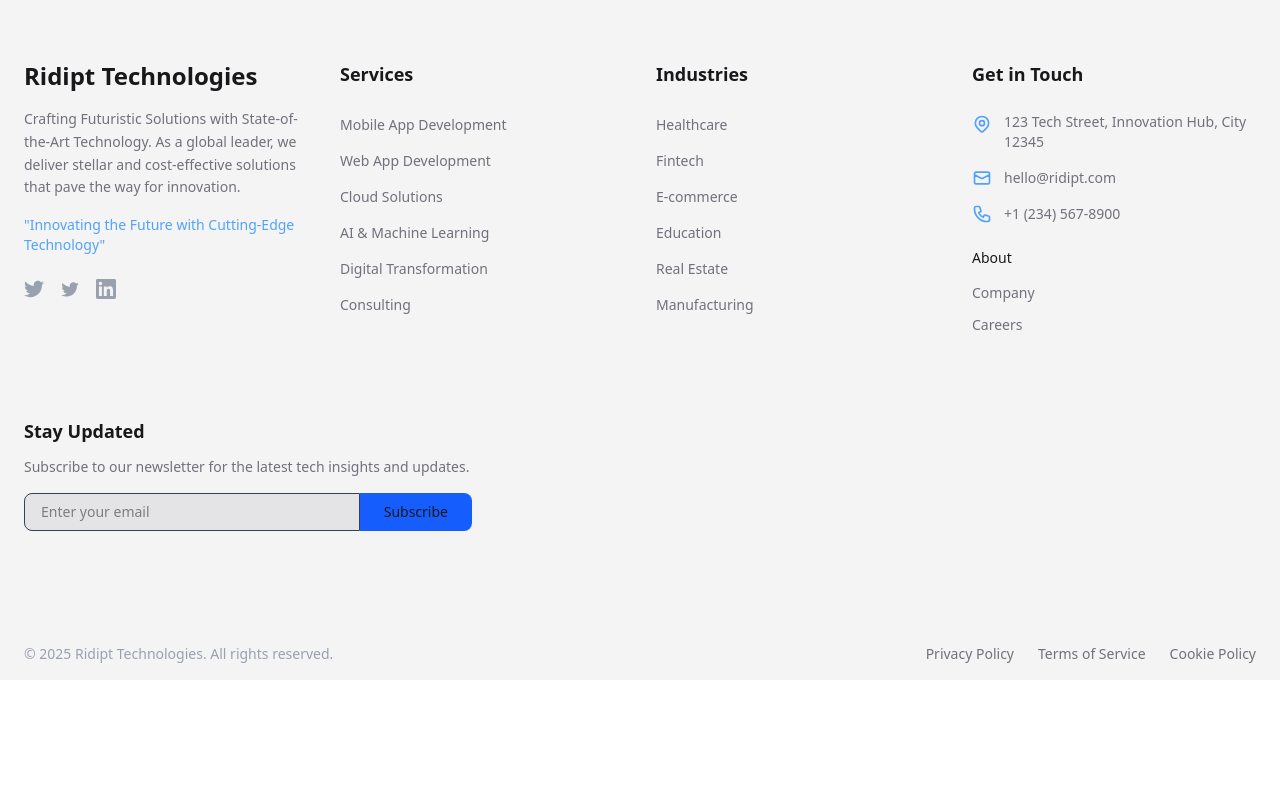
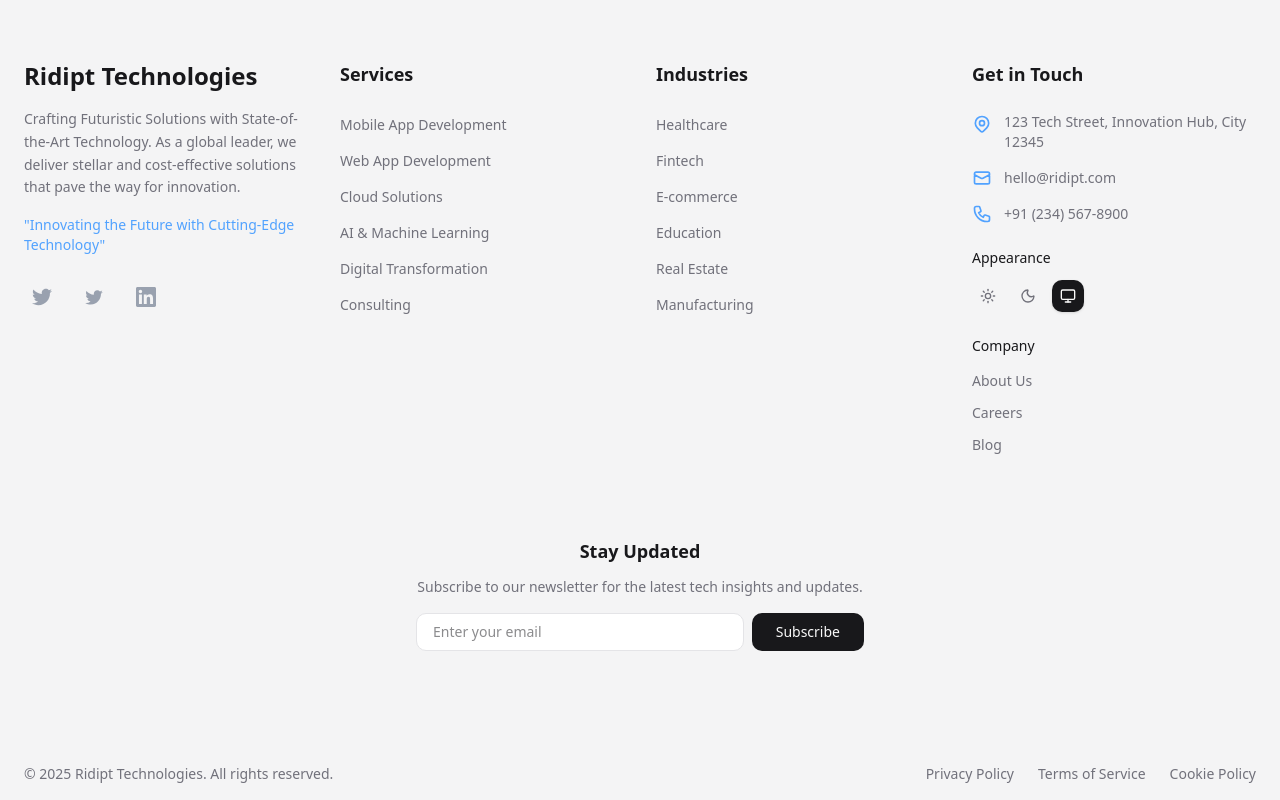
Before and after one commit to ridipt-website-nextjs/ridipt-website-nextjs-v1, a Next.js app: page / in a window 1280 px wide. Shown: the part 7625-8425 px from the top of the page. Before the commit the page ends 8305 px from the top, so only its background shows below. Built offline with nearby package versions, Linux system fonts and the light colour scheme.

Commit message:
improve footer section and add apparance feature in footer

```diff
--- a/src/components/footer.tsx
+++ b/src/components/footer.tsx
@@ -1,6 +1,25 @@
-import React from 'react'
+'use client'
+import React, { useState, useEffect } from 'react'
+import { Moon, Sun, Monitor } from "lucide-react"
+import { useTheme } from "next-themes"
 
-const footer = () => {
+const Footer = () => {
+  const { theme, setTheme } = useTheme()
+  const [mounted, setMounted] = useState(false)
+
+  useEffect(() => {
+    setMounted(true)
+  }, [])
+
+  const handleNewsletterSubmit = (e: React.FormEvent) => {
+    e.preventDefault()
+    // Handle newsletter submission
+  }
+
+  if (!mounted) {
+    return null // or a loading skeleton
+  }
+
   return (
     <footer className='w-full border-t bg-secondary border-muted text-primary'>
       {/* Main Footer Content */}
@@ -25,17 +44,17 @@ const footer = () => {
 
             {/* Social Media Icons */}
             <div className='flex space-x-4'>
-              <a href='#' className='text-gray-400 hover:text-primary transition-colors duration-300'>
+              <a href='#' className='text-gray-400 hover:text-primary transition-colors duration-300 p-2 rounded-lg hover:bg-muted/50'>
                 <svg className='w-5 h-5' fill='currentColor' viewBox='0 0 24 24'>
                   <path d='M24 4.557c-.883.392-1.832.656-2.828.775 1.017-.609 1.798-1.574 2.165-2.724-.951.564-2.005.974-3.127 1.195-.897-.957-2.178-1.555-3.594-1.555-3.179 0-5.515 2.966-4.797 6.045-4.091-.205-7.719-2.165-10.148-5.144-1.29 2.213-.669 5.108 1.523 6.574-.806-.026-1.566-.247-2.229-.616-.054 2.281 1.581 4.415 3.949 4.89-.693.188-1.452.232-2.224.084.626 1.956 2.444 3.379 4.6 3.419-2.07 1.623-4.678 2.348-7.29 2.04 2.179 1.397 4.768 2.212 7.548 2.212 9.142 0 14.307-7.721 13.995-14.646.962-.695 1.797-1.562 2.457-2.549z'/>
                 </svg>
               </a>
-              <a href='#' className='text-gray-400 hover:text-primary transition-colors duration-300'>
+              <a href='#' className='text-gray-400 hover:text-primary transition-colors duration-300 p-2 rounded-lg hover:bg-muted/50'>
                 <svg className='w-5 h-5' fill='currentColor' viewBox='0 0 24 24'>
                   <path d='M22.46 6c-.77.35-1.6.58-2.46.69.88-.53 1.56-1.37 1.88-2.38-.83.5-1.75.85-2.72 1.05C18.37 4.5 17.26 4 16 4c-2.35 0-4.27 1.92-4.27 4.29 0 .34.04.67.11.98C8.28 9.09 5.11 7.38 3 4.79c-.37.63-.58 1.37-.58 2.15 0 1.49.75 2.81 1.91 3.56-.71 0-1.37-.2-1.95-.5v.03c0 2.08 1.48 3.82 3.44 4.21a4.22 4.22 0 0 1-1.93.07 4.28 4.28 0 0 0 4 2.98 8.521 8.521 0 0 1-5.33 1.84c-.34 0-.68-.02-1.02-.06C3.44 20.29 5.7 21 8.12 21 16 21 20.33 14.46 20.33 8.79c0-.19 0-.37-.01-.56.84-.6 1.56-1.36 2.14-2.23z'/>
                 </svg>
               </a>
-              <a href='#' className='text-gray-400 hover:text-primary transition-colors duration-300'>
+              <a href='#' className='text-gray-400 hover:text-primary transition-colors duration-300 p-2 rounded-lg hover:bg-muted/50'>
                 <svg className='w-5 h-5' fill='currentColor' viewBox='0 0 24 24'>
                   <path d='M20.447 20.452h-3.554v-5.569c0-1.328-.027-3.037-1.852-3.037-1.853 0-2.136 1.445-2.136 2.939v5.667H9.351V9h3.414v1.561h.046c.477-.9 1.637-1.85 3.37-1.85 3.601 0 4.267 2.37 4.267 5.455v6.286zM5.337 7.433c-1.144 0-2.063-.926-2.063-2.065 0-1.138.92-2.063 2.063-2.063 1.14 0 2.064.925 2.064 2.063 0 1.139-.925 2.065-2.064 2.065zm1.782 13.019H3.555V9h3.564v11.452zM22.225 0H1.771C.792 0 0 .774 0 1.729v20.542C0 23.227.792 24 1.771 24h20.451C23.2 24 24 23.227 24 22.271V1.729C24 .774 23.2 0 22.222 0h.003z'/>
                 </svg>
@@ -69,7 +88,7 @@ const footer = () => {
             </ul>
           </div>
 
-          {/* Contact & About */}
+          {/* Contact & Appearance */}
           <div>
             <h3 className='text-lg font-semibold text-primary mb-6'>Get in Touch</h3>
             <div className='space-y-4 mb-6'>
@@ -90,16 +109,57 @@ const footer = () => {
                 <svg className='w-5 h-5 text-blue-400 flex-shrink-0' fill='none' stroke='currentColor' viewBox='0 0 24 24'>
                   <path strokeLinecap='round' strokeLinejoin='round' strokeWidth={2} d='M3 5a2 2 0 012-2h3.28a1 1 0 01.948.684l1.498 4.493a1 1 0 01-.502 1.21l-2.257 1.13a11.042 11.042 0 005.516 5.516l1.13-2.257a1 1 0 011.21-.502l4.493 1.498a1 1 0 01.684.949V19a2 2 0 01-2 2h-1C9.716 21 3 14.284 3 6V5z' />
                 </svg>
-                <a href='tel:+1234567890' className='text-muted-foreground hover:text-primary transition-colors duration-300 text-sm'>+1 (234) 567-8900</a>
+                <a href='tel:+1234567890' className='text-muted-foreground hover:text-primary transition-colors duration-300 text-sm'>+91 (234) 567-8900</a>
+              </div>
+            </div>
+
+            {/* Appearance Section */}
+            <div className='mb-6'>
+              <h4 className='text-sm font-medium text-primary mb-3'>Appearance</h4>
+              <div className='flex items-center space-x-2'>
+                <button
+                  onClick={() => setTheme('light')}
+                  className={`p-2 rounded-lg transition-all duration-200 ${
+                    theme === 'light'
+                      ? 'bg-primary text-primary-foreground shadow-sm'
+                      : 'text-muted-foreground hover:text-primary hover:bg-muted/50'
+                  }`}
+                  title="Light mode"
+                >
+                  <Sun className="h-4 w-4" />
+                </button>
+                <button
+                  onClick={() => setTheme('dark')}
+                  className={`p-2 rounded-lg transition-all duration-200 ${
+                    theme === 'dark'
+                      ? 'bg-primary text-primary-foreground shadow-sm'
+                      : 'text-muted-foreground hover:text-primary hover:bg-muted/50'
+                  }`}
+                  title="Dark mode"
+                >
+                  <Moon className="h-4 w-4" />
+                </button>
+                <button
+                  onClick={() => setTheme('system')}
+                  className={`p-2 rounded-lg transition-all duration-200 ${
+                    theme === 'system'
+                      ? 'bg-primary text-primary-foreground shadow-sm'
+                      : 'text-muted-foreground hover:text-primary hover:bg-muted/50'
+                  }`}
+                  title="System mode"
+                >
+                  <Monitor className="h-4 w-4" />
+                </button>
               </div>
             </div>
 
             {/* About Links */}
             <div>
-              <h4 className='text-sm font-medium text-primary mb-3'>About</h4>
+              <h4 className='text-sm font-medium text-primary mb-3'>Company</h4>
               <ul className='space-y-2'>
-                <li><a href='#' className='text-muted-foreground hover:text-primary transition-colors duration-300 text-sm'>Company</a></li>
+                <li><a href='#' className='text-muted-foreground hover:text-primary transition-colors duration-300 text-sm'>About Us</a></li>
                 <li><a href='#' className='text-muted-foreground hover:text-primary transition-colors duration-300 text-sm'>Careers</a></li>
+                <li><a href='#' className='text-muted-foreground hover:text-primary transition-colors duration-300 text-sm'>Blog</a></li>
               </ul>
             </div>
           </div>
@@ -107,19 +167,25 @@ const footer = () => {
 
         {/* Newsletter Signup */}
         <div className='border-t border-muted pt-8 mb-8'>
-          <div className='max-w-md'>
+          <div className='max-w-md mx-auto text-center'>
             <h3 className='text-lg font-semibold text-primary mb-3'>Stay Updated</h3>
-            <p className='text-muted-foreground text-sm mb-4'>Subscribe to our newsletter for the latest tech insights and updates.</p>
-            <div className='flex'>
+            <p className='text-muted-foreground text-sm mb-4'>
+              Subscribe to our newsletter for the latest tech insights and updates.
+            </p>
+            <form onSubmit={handleNewsletterSubmit} className='flex gap-2'>
               <input
                 type='email'
                 placeholder='Enter your email'
-                className='flex-1 px-4 py-2 bg-input border border-gray-700 rounded-l-md text-primary text-sm focus:outline-none focus:ring-2 focus:ring-blue-500 focus:border-transparent'
+                className='flex-1 px-4 py-2 bg-background border border-border rounded-lg text-primary text-sm focus:outline-none focus:ring-2 focus:ring-primary focus:border-transparent transition-all'
+                required
               />
-              <button className='px-6 py-2 bg-blue-600 hover:bg-blue-700 text-primary text-sm font-medium rounded-r-md transition-colors duration-300'>
+              <button
+                type='submit'
+                className='px-6 py-2 bg-primary hover:bg-primary/90 text-primary-foreground text-sm font-medium rounded-lg transition-colors duration-300 whitespace-nowrap'
+              >
                 Subscribe
               </button>
-            </div>
+            </form>
           </div>
         </div>
       </div>
@@ -127,20 +193,20 @@ const footer = () => {
       {/* Bottom Bar */}
       <div className='border-t border-muted bg-inherit'>
         <div className='container mx-auto px-6 py-4'>
-          <nav className='flex flex-col sm:flex-row sm:items-center sm:justify-between gap-4'>
+          <div className='flex flex-col sm:flex-row sm:items-center sm:justify-between gap-4'>
             <div className='flex flex-wrap items-center gap-x-6 gap-y-2 text-sm'>
-              <span className='text-gray-400'>© 2025 Ridipt Technologies. All rights reserved.</span>
+              <span className='text-muted-foreground'>© 2025 Ridipt Technologies. All rights reserved.</span>
             </div>
             <div className='flex flex-wrap items-center gap-x-6 gap-y-2'>
               <a href='#' className='text-muted-foreground hover:text-primary transition-colors duration-300 text-sm'>Privacy Policy</a>
               <a href='#' className='text-muted-foreground hover:text-primary transition-colors duration-300 text-sm'>Terms of Service</a>
               <a href='#' className='text-muted-foreground hover:text-primary transition-colors duration-300 text-sm'>Cookie Policy</a>
             </div>
-          </nav>
+          </div>
         </div>
       </div>
     </footer>
   )
 }
 
-export default footer
+export default Footer
```
